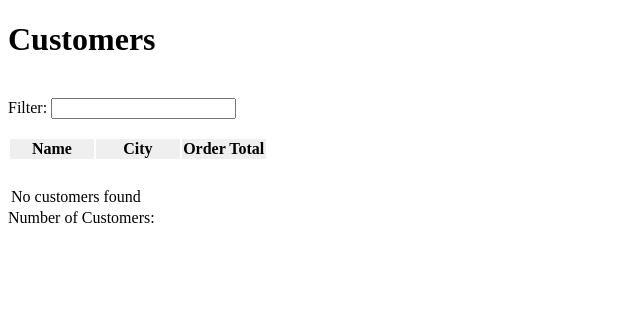
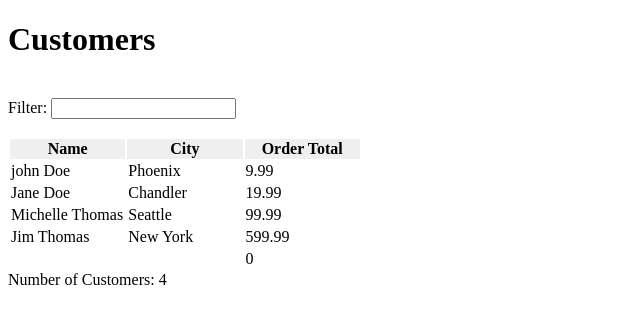
Before and after one commit to Clinton-dev/customers-app, an Angular app: page / in a window 1280 px wide. Shown: the top 324 px of the page, without its empty margins (0-640 px from the left). Built offline with nearby package versions, Linux system fonts and the light colour scheme.

Commit message:
Show list of filtered customers

```diff
--- a/src/app/app.module.ts
+++ b/src/app/app.module.ts
@@ -1,7 +1,8 @@
 import { NgModule } from '@angular/core';
 import { BrowserModule } from '@angular/platform-browser';
+
 import { CustomersModule } from './customers/customers.module';
-
+import { SharedModule } from './shared/shared.module';
 import { AppComponent } from './app.component';
 
 @NgModule({
@@ -11,6 +12,7 @@ import { AppComponent } from './app.component';
   imports: [
     BrowserModule,
     CustomersModule,
+    SharedModule,
   ],
   providers: [],
   bootstrap: [AppComponent]
--- a/src/app/customers/customers-list/customers-list.component.html
+++ b/src/app/customers/customers-list/customers-list.component.html
@@ -1,5 +1,4 @@
 <filter-textbox></filter-textbox>
-
 <br />
 <br />
 <table class="table table-hover">
@@ -10,24 +9,24 @@
             <th>Order Total</th>
         </tr>
     </thead>
-    <tr>
+    <tr *ngFor="let cust of filteredCustomers">
         <td>
             <a>
-
+                {{ cust.name}}
             </a>
         </td>
-        <td></td>
-        <td></td>
+        <td>{{cust.city}}</td>
+        <td>{{cust.orderTotal}}</td>
     </tr>
-    <tr>
+    <tr *ngIf="filteredCustomers.length && filteredCustomers">
         <td colspan="2">&nbsp;</td>
         <td>
-
+            {{ customersOrderTotal }}
         </td>
     </tr>
-    <tr>
+    <tr *ngIf="!filteredCustomers.length || !filteredCustomers">
         <td colspan="4">No customers found</td>
     </tr>
 </table>
-Number of Customers:
+Number of Customers: {{ filteredCustomers.length }}
 <br />
--- a/src/app/customers/customers-list/customers-list.component.ts
+++ b/src/app/customers/customers-list/customers-list.component.ts
@@ -1,4 +1,6 @@
 import { Component, OnInit } from '@angular/core';
+
+import { ICustomer } from 'src/app/shared/interfaces';
 
 @Component({
   selector: 'app-customers-list',
@@ -7,13 +9,25 @@ import { Component, OnInit } from '@angular/core';
 })
 export class CustomersListComponent implements OnInit {
 
-  filteredCustomers: any[] = [];
-  customerOrderTotal: number = 0;
+  filteredCustomers: ICustomer[] = [];
+  customersOrderTotal: number = 0;
   currencyCode: string = 'USD'
 
   constructor() { }
 
   ngOnInit(): void {
+    this.filteredCustomers = [
+      { id: 1, name: 'john Doe', city: 'Phoenix', orderTotal: 9.99, customerSince: new Date(2014, 7, 10) },
+      { id: 2, name: 'Jane Doe', city: 'Chandler', orderTotal: 19.99, customerSince: new Date(2017, 2, 22)},
+      { id: 3, name: 'Michelle Thomas', city: 'Seattle', orderTotal: 99.99, customerSince: new Date(2002, 10, 31)},
+      { id: 4, name: 'Jim Thomas', city: 'New York', orderTotal: 599.99, customerSince: new Date(2002, 10, 31)},
+  ];
+  }
+
+  calculateOrders() {
+    this.filteredCustomers.forEach((cust: ICustomer) => {
+      // this.customersOrderTotal += cust.orderTotal;
+    });
   }
 
 }
--- a/src/app/customers/customers.component.ts
+++ b/src/app/customers/customers.component.ts
@@ -1,4 +1,6 @@
 import { Component, OnInit } from '@angular/core';
+
+import { ICustomer } from '../shared/interfaces';
 
 @Component({
   selector: 'app-customers',
@@ -8,7 +10,8 @@ import { Component, OnInit } from '@angular/core';
 export class CustomersComponent implements OnInit {
 
     title: string = '';
-    people: any[] = [];
+    people: ICustomer[] = [];
+
 
     constructor() {}
 
```
Also changed, not shown: src/app/shared/shared.module.ts (added, +13 -0 lines).
